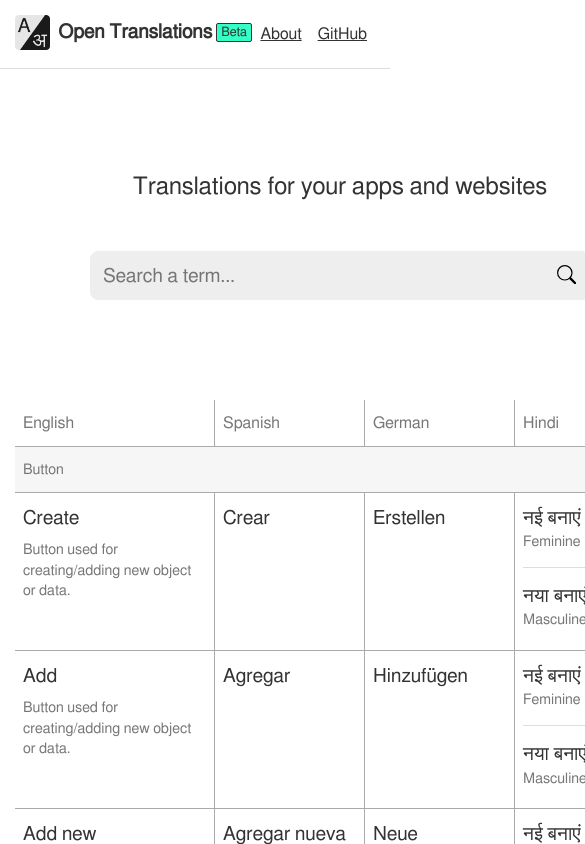
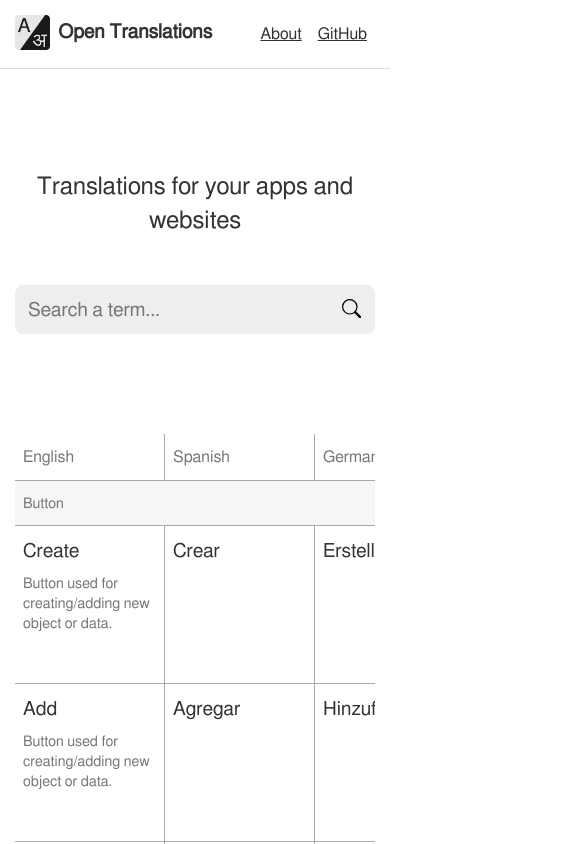
Before and after one commit to bhch/open-translations, a React (Create React App) app in the folder website/: page / in a window 390 px wide. Shown: the top 844 px of the page, 585 px wide, since content can reach past the window. Built offline with nearby package versions, Linux system fonts and the light colour scheme.

Commit message:
Make website responsive

```diff
--- a/website/src/App.scss
+++ b/website/src/App.scss
@@ -27,7 +27,6 @@ $color-primary-10: #33ffc6;
 }
 
 *, ::after, ::before {
-    box-sizing: border-box;
     margin: 0;
     padding: 0;
     box-sizing: border-box;
@@ -72,12 +71,17 @@ a {
     text-align: center !important;
 }
 .container {
-    display: table;
     width: 100%;
     max-width: 980px;
     margin: auto;
     padding-left: 15px;
     padding-right: 15px;
+
+    &::after {
+        display: block;
+        content: "";
+        clear: both;
+    }
 }
 .nav ul {
     float: right;
@@ -165,6 +169,7 @@ a {
 .search-input:focus {
     background-color: $color-gray-10;
     border-color: $color-gray-40;
+    outline: none;
 }
 
 .search-button {
@@ -181,8 +186,7 @@ a {
 }
 
 .table-box {
-    width: 100%;
-    max-width: 980px;
+    max-width: 100%;
     overflow-x: auto;
     position: relative;
     margin: auto;
@@ -191,6 +195,7 @@ a {
 }
 table {
     width: 100%;
+    min-width: 600px;
     border-collapse: separate;
     border-spacing: 0;
 }
@@ -321,6 +326,10 @@ tr.related th {
         background-color: $color-gray-20;
         color: $color-black;
     }
+
+    &:focus {
+        outline: none;
+    }
 }
 
 td:hover .copy-button {
@@ -391,3 +400,23 @@ td:hover .copy-feedback {
 .col > p {
     margin-bottom: 15px;
 }
+
+@media(max-width: 576px) {
+    tr th:first-child,
+    tr td:first-child {
+        min-width: 150px;
+        max-width: 150px;
+        width: 150px;
+    }
+    .col {
+        width: 100%;
+        padding: 0 15px;
+        margin-bottom: 30px;
+    }
+}
+
+@media(max-width: 410px) {
+    .label.beta {
+        display: none;
+    }
+}
```
